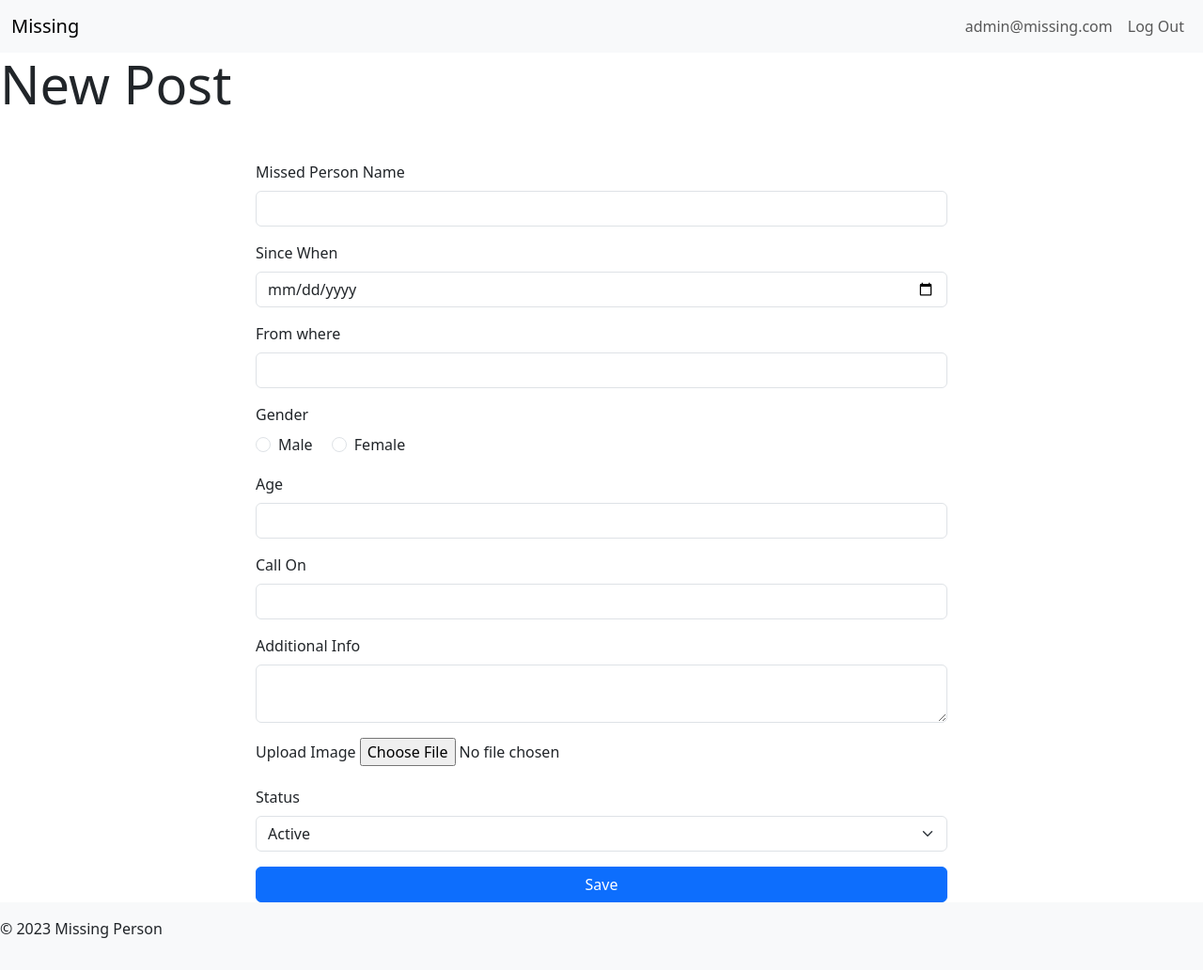
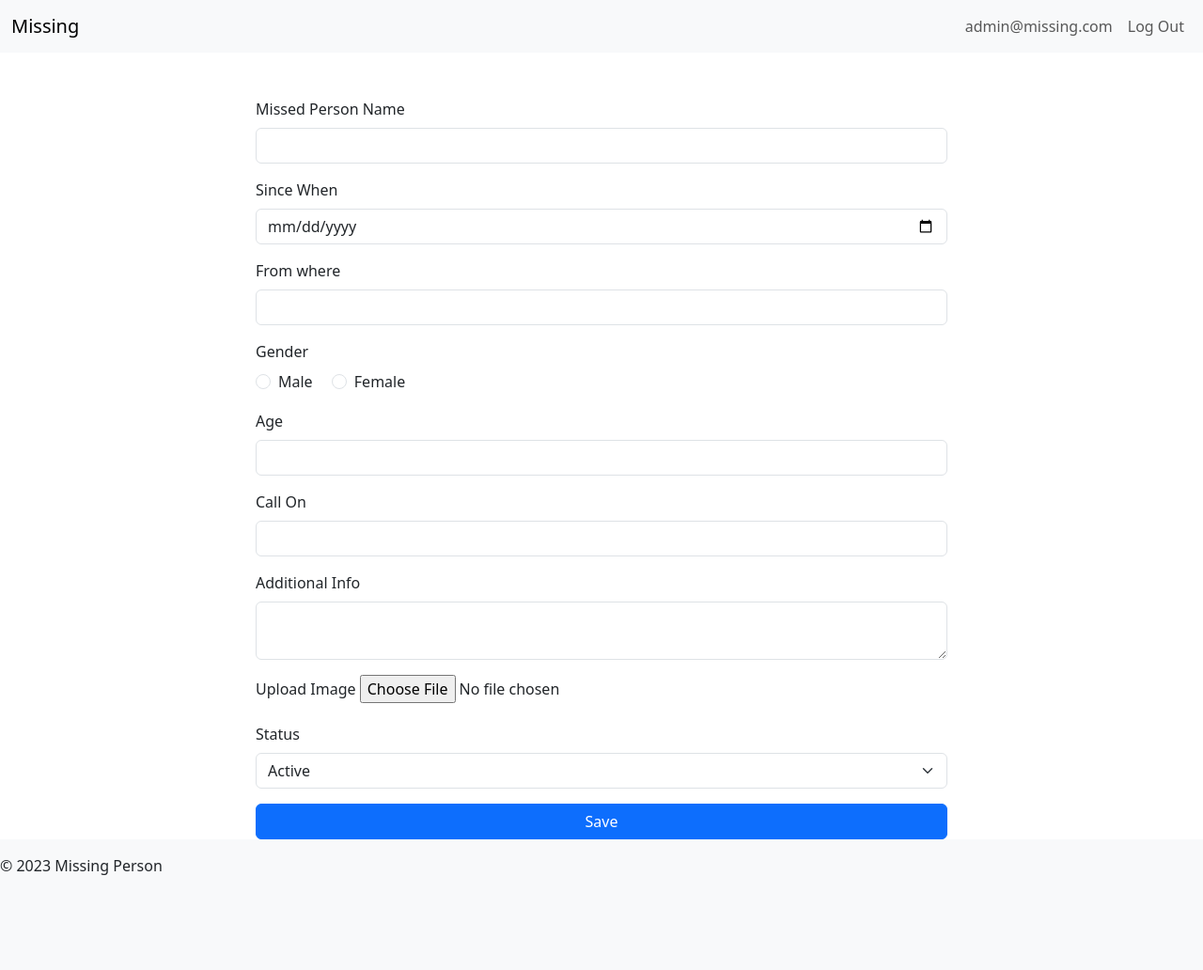
Before and after one commit to eyoul/missing_person, a Flask app: page /create in a window 1280 px wide. Shown: the whole page at 94% size. After the commit the page ends 931 px from the top, so only its background shows below. Run offline with Flask 3, Linux system fonts and the light colour scheme; a user stored in the database is signed in; data comes from the database, SQL or seed files in the repository.

Commit message:
Update create.html

```diff
--- a/missing/templates/blog/create.html
+++ b/missing/templates/blog/create.html
@@ -1,10 +1,7 @@
 {% extends 'base.html' %}
-
-{% block header %}
-  <h1 class="display-4">{% block title %}New Post{% endblock %}</h1>
-{% endblock %}
-
+{% block title %}New Post{% endblock %}
 {% block content %}
+<section class="topics-detail-section section-padding" id="topics-detail">
   <div class="container mt-5">
     <div class="row justify-content-center">
       <div class="col-lg-8">
@@ -70,4 +67,5 @@
       </div>
     </div>
   </div>
+  </section>
 {% endblock %}
```
